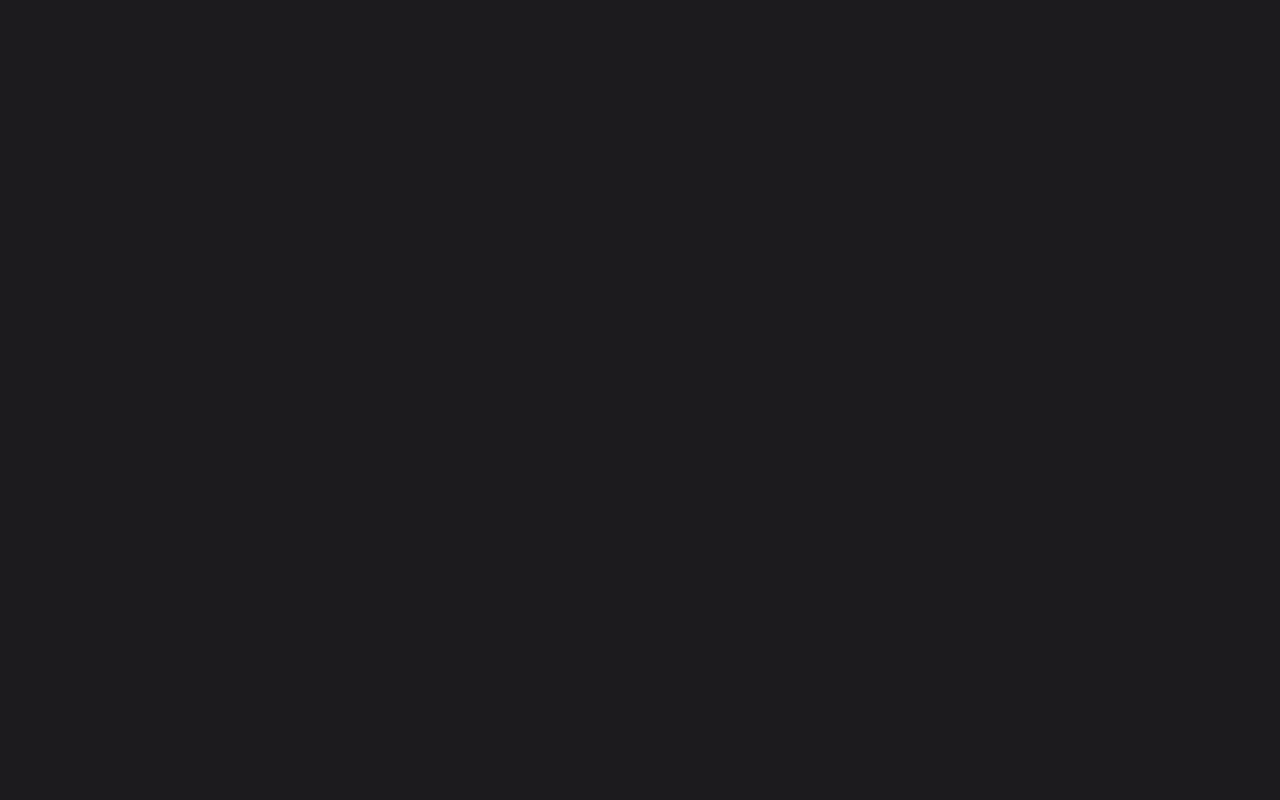
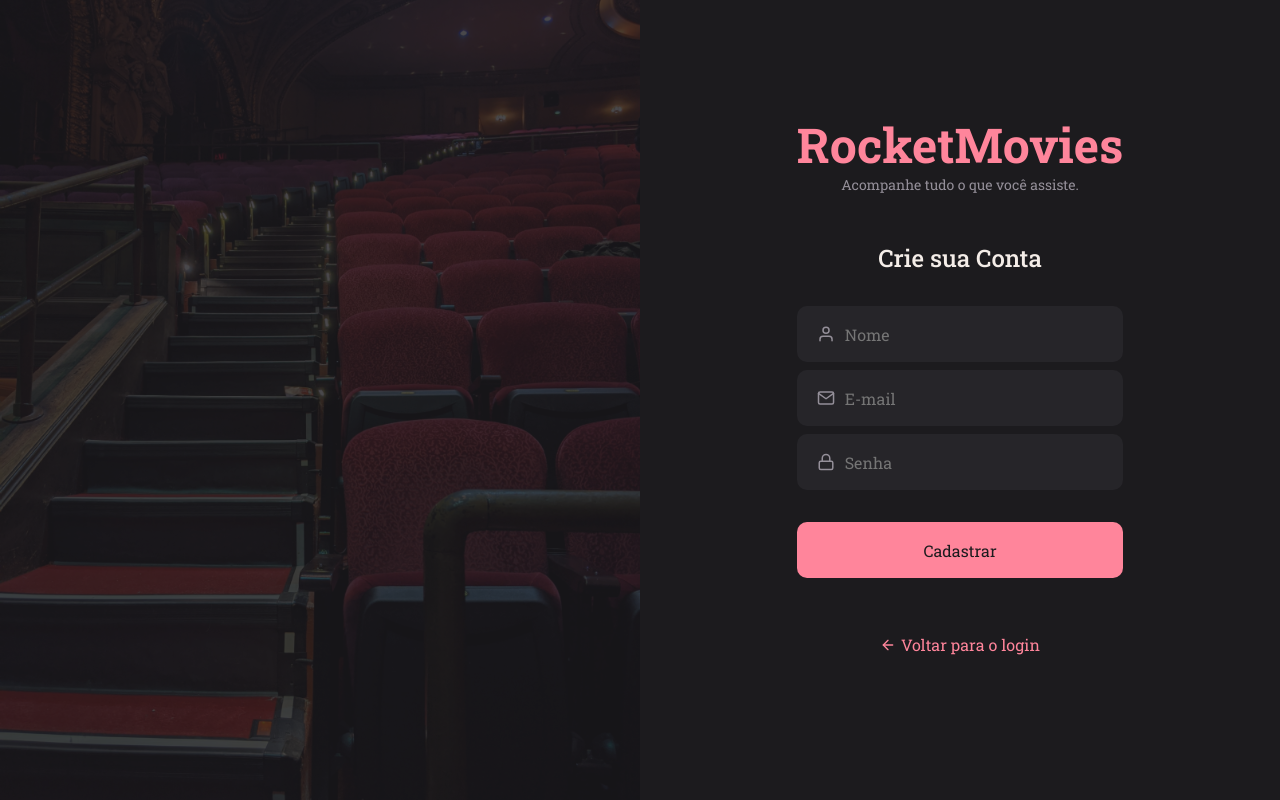
Before and after one commit to amaendoas/rocket-movie-frontend, a React (Vite) app: page /register in a window 1280 px wide. Before the commit this address had no page. Built offline with nearby package versions, Linux system fonts and the light colour scheme.

Commit message:
Integração com o backend: Cadstro do Usuário

```diff
--- a/package.json
+++ b/package.json
@@ -8,6 +8,7 @@
     "preview": "vite preview"
   },
   "dependencies": {
+    "axios": "^0.27.2",
     "react": "^18.0.0",
     "react-dom": "^18.0.0",
     "react-icons": "^4.4.0",
--- a/src/main.jsx
+++ b/src/main.jsx
@@ -8,8 +8,8 @@
 ReactDOM.createRoot(document.getElementById('root')).render(
   <React.StrictMode>
     <ThemeProvider theme={theme}>
-    <GlobalStyles/>
-    <Routes/>
+      <GlobalStyles/>
+      <Routes/>
     </ThemeProvider>
   </React.StrictMode>
 );
--- a/src/pages/SignUp/index.jsx
+++ b/src/pages/SignUp/index.jsx
@@ -1,11 +1,39 @@
+import { useState } from "react";
+import { api } from "../../services/api";
+
 import { BackgroundImg, Container, Form } from "./styles";
-import { Link } from 'react-router-dom'
+import { Link, useNavigate} from 'react-router-dom';
 import { Input } from "../../components/Input";
 import { FiUser, FiMail, FiLock, FiArrowLeft } from "react-icons/fi";
 import { Button } from "../../components/Button";
-import { ButtonText } from "../../components/ButtonText"
+import { ButtonText } from "../../components/ButtonText";
 
 export function SignUp() {
+  const [name, setName] = useState("");
+  const [email, setEmail] = useState("");
+  const [password, setPassword] = useState("");
+
+  const navigate = useNavigate();
+
+  function handleSignUp() {
+    if(!name || !email | !password) {
+      return alert("Preencha todos os campos!");
+    }
+
+    api.post("/users", { name, email, password })
+    .then(() => {
+      alert("Usuário Cadastrado com sucesso!");
+      navigate("/");
+    })
+    .catch(error => {
+      if(error.response) {
+        alert(error.response.data.message)
+      } else {
+        alert("Não foi possível cadastrar.")
+      }
+    })
+  }
+
   return (
     <Container>
       <BackgroundImg/>
@@ -14,14 +42,37 @@
         <p>Acompanhe tudo o que você assiste.</p>
 
         <h2>Crie sua Conta</h2>
-        <Input type="text" placeholder="Nome" icon={FiUser}/>
-        <Input type="text" placeholder="E-mail" icon={FiMail}/>
-        <Input type="password" placeholder="Senha" icon={FiLock}/>
+        <Input
+        type="text"
+        placeholder="Nome"
+        icon={FiUser}
+        onChange={e => setName(e.target.value)}
+        />
 
-        <Button title="Cadastrar"/>
+        <Input
+        type="text"
+        placeholder="E-mail"
+        icon={FiMail}
+        onChange={e => setEmail(e.target.value)}
+        />
+
+        <Input
+        type="password"
+        placeholder="Senha"
+        icon={FiLock}
+        onChange={e => setPassword(e.target.value)}
+        />
+
+        <Button
+        title="Cadastrar"
+        onClick={handleSignUp}
+        />
 
         <Link to="/">
-        <ButtonText title="Voltar para o login" icon={FiArrowLeft}/>
+        <ButtonText
+        title="Voltar para o login"
+        icon={FiArrowLeft}
+        />
         </Link>
       </Form>
 
--- a/src/routes/index.jsx
+++ b/src/routes/index.jsx
@@ -5,7 +5,7 @@
 export function Routes() {
   return (
     <BrowserRouter>
-      <AppRoutes/>
+      <AuthRoutes />
     </BrowserRouter>
   )
 }
--- /dev/null
+++ b/src/services/api.js
@@ -0,0 +1,5 @@
+import axios from "axios";
+
+export const api = axios.create({
+  baseURL: "http://localhost:3334"
+});
```
Also changed, not shown: 1 other file (tests, documents, lock files or other folders).
